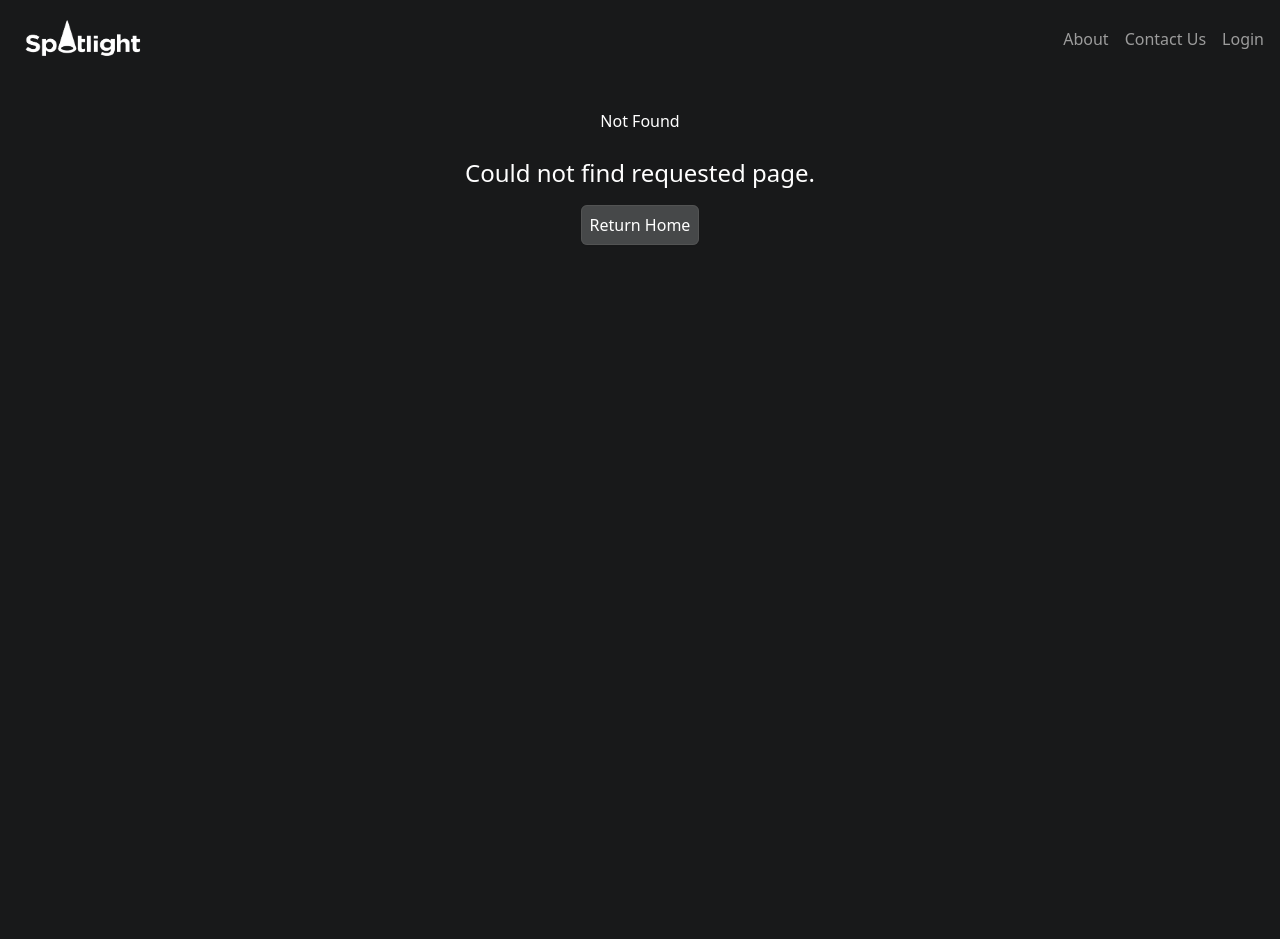
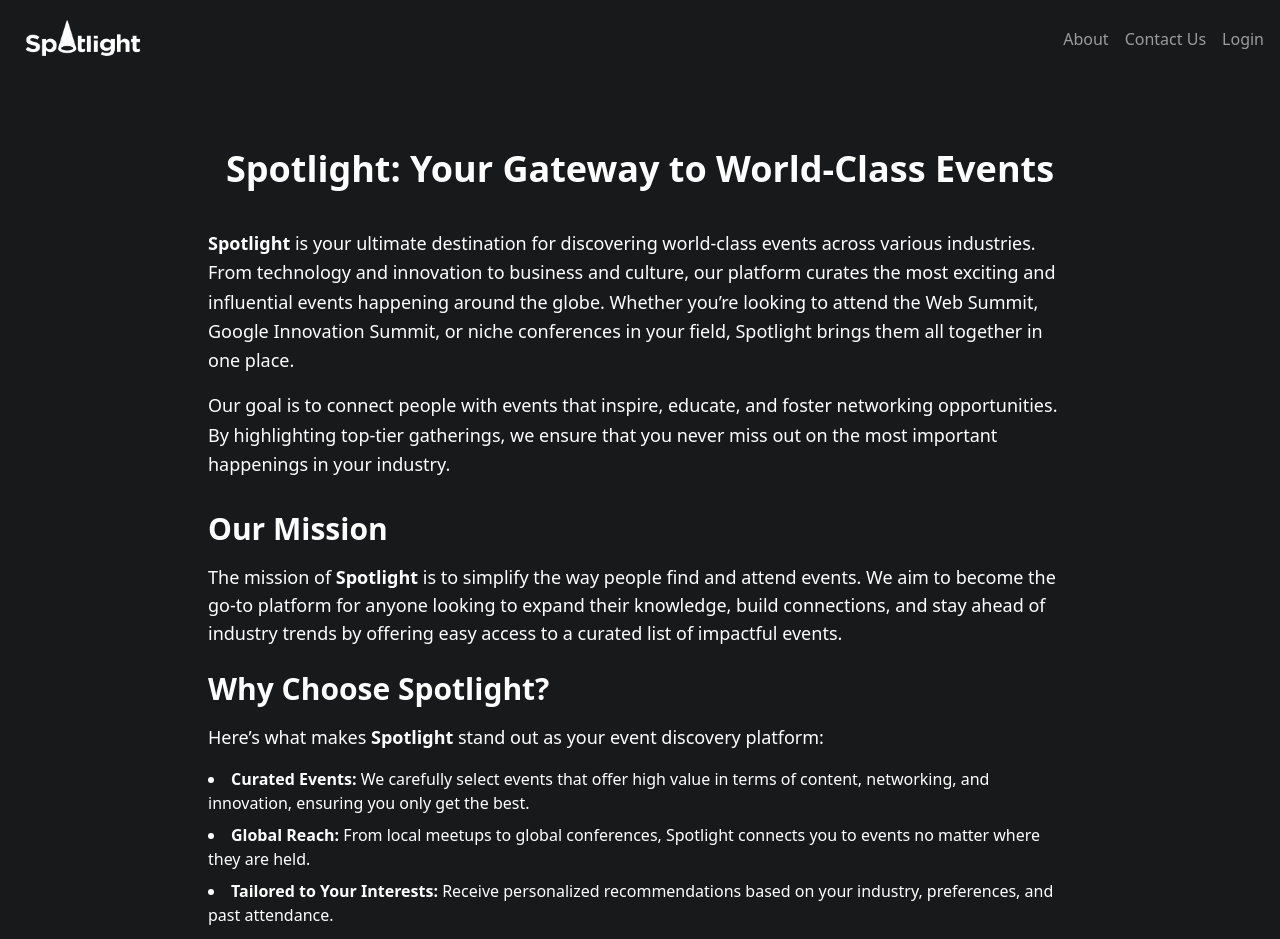
Before and after one commit to rirefat/Spotlight, a Next.js app: page /about in a window 1280 px wide. Before the commit this address had no page. Shown: the top 939 px of the page. Before the commit the page ends 800 px from the top, so only its background shows below. Built offline with nearby package versions, Linux system fonts and the light colour scheme.

Commit message:
done about page

```diff
--- /dev/null
+++ b/app/about/page.js
@@ -0,0 +1,68 @@
+import React from 'react';
+
+const About = () => {
+  return (
+    <div className="bg-[#18191A] min-h-screen py-10 px-6 text-white">
+      <div className="container mx-auto max-w-4xl">
+        <h1 className="text-4xl font-semibold text-center mb-10">Spotlight: Your Gateway to World-Class Events</h1>
+
+        <div className="text-lg leading-relaxed mb-8">
+          <p className="mb-4">
+            <strong>Spotlight</strong> is your ultimate destination for discovering world-class events across various industries. From technology and innovation to business and culture, our platform curates the most exciting and influential events happening around the globe. Whether you’re looking to attend the Web Summit, Google Innovation Summit, or niche conferences in your field, Spotlight brings them all together in one place.
+          </p>
+          <p className="mb-4">
+            Our goal is to connect people with events that inspire, educate, and foster networking opportunities. By highlighting top-tier gatherings, we ensure that you never miss out on the most important happenings in your industry.
+          </p>
+        </div>
+
+        <h2 className="text-3xl font-semibold mb-4">Our Mission</h2>
+        <p className="text-lg mb-6">
+          The mission of <strong>Spotlight</strong> is to simplify the way people find and attend events. We aim to become the go-to platform for anyone looking to expand their knowledge, build connections, and stay ahead of industry trends by offering easy access to a curated list of impactful events.
+        </p>
+
+        <h2 className="text-3xl font-semibold mb-4">Why Choose Spotlight?</h2>
+        <div className="mb-8">
+          <p className="text-lg mb-4">
+            Here’s what makes <strong>Spotlight</strong> stand out as your event discovery platform:
+          </p>
+          <ul className="list-disc list-inside space-y-2">
+            <li><strong>Curated Events:</strong> We carefully select events that offer high value in terms of content, networking, and innovation, ensuring you only get the best.</li>
+            <li><strong>Global Reach:</strong> From local meetups to global conferences, Spotlight connects you to events no matter where they are held.</li>
+            <li><strong>Tailored to Your Interests:</strong> Receive personalized recommendations based on your industry, preferences, and past attendance.</li>
+            <li><strong>Seamless Registration:</strong> With easy-to-use tools for event registration, attending your favorite events is just a few clicks away.</li>
+          </ul>
+        </div>
+
+        <h2 className="text-3xl font-semibold mb-4">Key Features</h2>
+        <div className="grid grid-cols-1 sm:grid-cols-2 gap-6 mb-10">
+          <div className="bg-gray-800 shadow-lg p-6 rounded-lg">
+            <h3 className="text-xl font-semibold mb-2">Discover Events</h3>
+            <p>Find industry-leading events and conferences, from global tech summits to specialized workshops in your field.</p>
+          </div>
+          <div className="bg-gray-800 shadow-lg p-6 rounded-lg">
+            <h3 className="text-xl font-semibold mb-2">Personalized Recommendations</h3>
+            <p>Get event suggestions tailored to your preferences, based on the topics and industries that matter most to you.</p>
+          </div>
+          <div className="bg-gray-800 shadow-lg p-6 rounded-lg">
+            <h3 className="text-xl font-semibold mb-2">Streamlined Registration</h3>
+            <p>Register for events quickly and easily through our platform, with secure payment and ticketing options.</p>
+          </div>
+          <div className="bg-gray-800 shadow-lg p-6 rounded-lg">
+            <h3 className="text-xl font-semibold mb-2">Networking Opportunities</h3>
+            <p>Connect with fellow attendees, speakers, and thought leaders to expand your professional network.</p>
+          </div>
+        </div>
+
+        <h2 className="text-3xl font-semibold mb-4">Join the Spotlight Community</h2>
+        <p className="text-lg mb-6">
+          Whether you&apos;re an attendee seeking inspiration or an event organizer looking to promote your conference, <strong>Spotlight</strong> is here to help. Join our community today and never miss out on the events that matter.
+        </p>
+        <p className="text-lg">
+          Have any questions or want to get involved? Feel free to <a href="/contact" className="text-blue-400 hover:underline">reach out to us</a>. We’d love to hear from you!
+        </p>
+      </div>
+    </div>
+  );
+};
+
+export default About;
```
